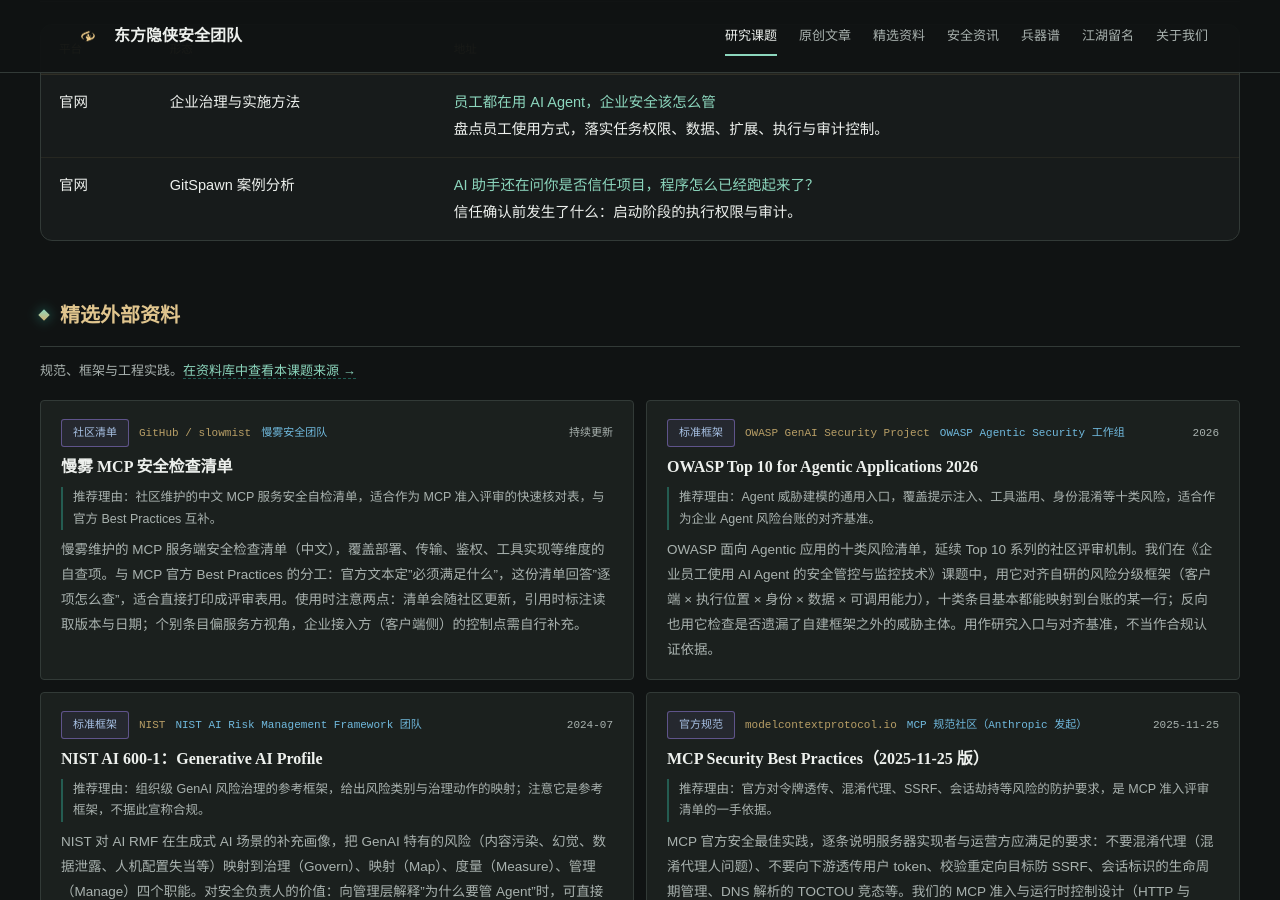
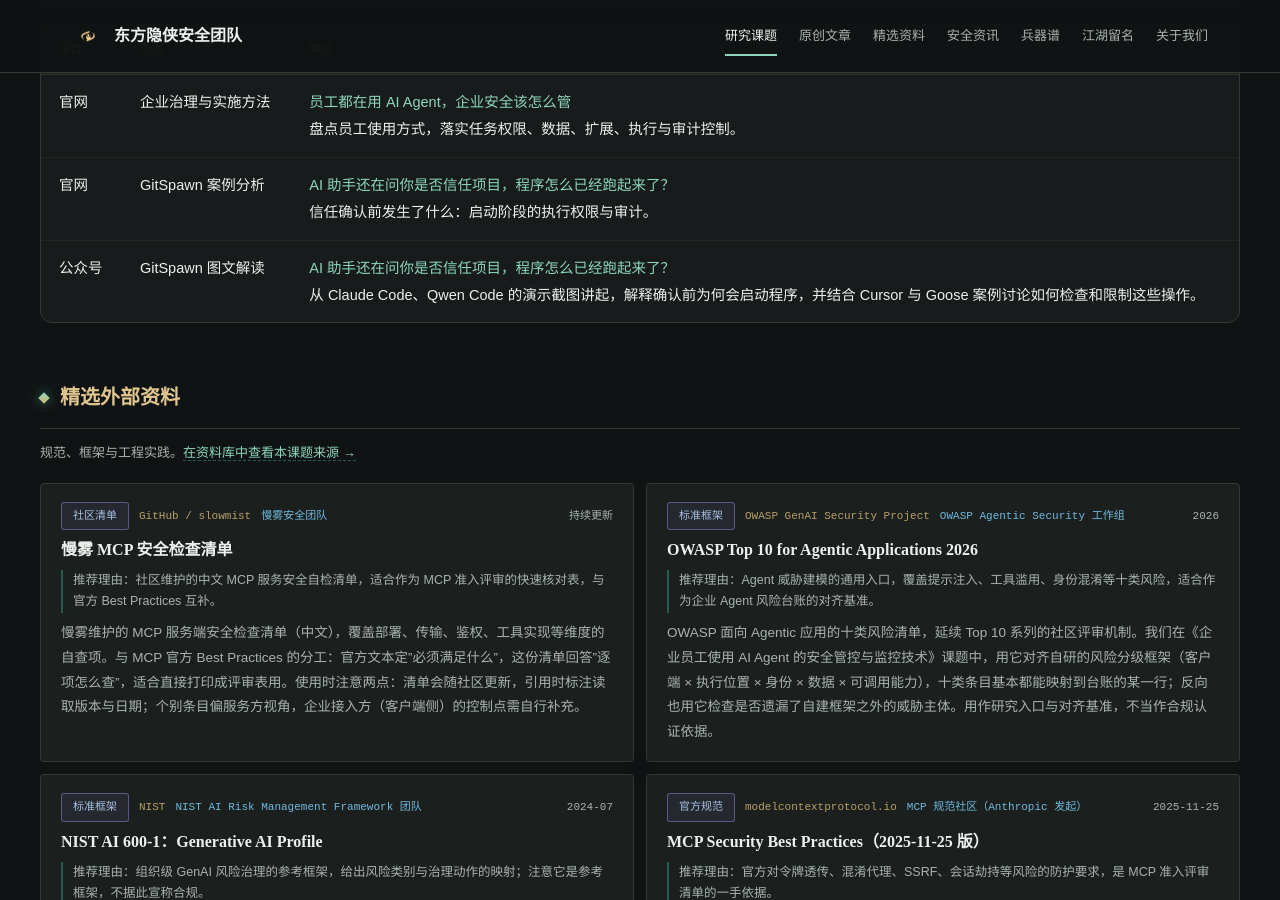
Before and after one commit to EastSword/EastSword.github.io, a Jekyll site: the page built from _topics/ai-agent-governance.md, in a window 1280 px wide and 900 px high, scrolled down 3761 px. Built offline with Jekyll 4.4.1, drawn with Linux system fonts in a browser that asks for light colours; comment, search, counter and statistics services are not loaded; some of the changed text lies outside the part shown.

Commit message:
为 AI Agent 课题补充 GitSpawn 公众号阅读入口

```diff
--- a/_topics/ai-agent-governance.md
+++ b/_topics/ai-agent-governance.md
@@ -133,6 +133,11 @@
   form: GitSpawn 案例分析
   url: /articles/gitspawn-context-review/
   note: 信任确认前发生了什么：启动阶段的执行权限与审计。
+- platform: 公众号
+  title: AI 助手还在问你是否信任项目，程序怎么已经跑起来了？
+  form: GitSpawn 图文解读
+  url: https://mp.weixin.qq.com/s/YlDuWzXaOQS410utaJyJ-w
+  note: 从 Claude Code、Qwen Code 的演示截图讲起，解释确认前为何会启动程序，并结合 Cursor 与 Goose 案例讨论如何检查和限制这些操作。
 research_notes: 企业员工使用AI_Agent的安全管控与监控技术研究.md
 reading_path:
 - 先读「核心问题」：员工授权 Agent 读代码、连 MCP、装 Skill 之后，公司要限制什么、发现什么、证明什么
@@ -152,6 +157,8 @@
   - Hook 阻断的绕过面（超时语义、IDE 与 CLI 事件集差异）目前只完成静态分析，动态绕过测试待补
   - D0-D3 数据等级与 A0-A3 动作等级的分级矩阵在真实企业的适配度，等待首批落地反馈
 changelog:
+- date: '2026-09-10'
+  action: 补充 GitSpawn 公众号已发布版本的标题、内容概括与阅读链接。
 - date: '2026-09-10'
   action: 收录 GitSpawn 启动阶段执行权限案例；按最新文章标题更新企业治理文章入口，并补充两篇文章的内容概括。
 - date: '2026-09-07'
```
